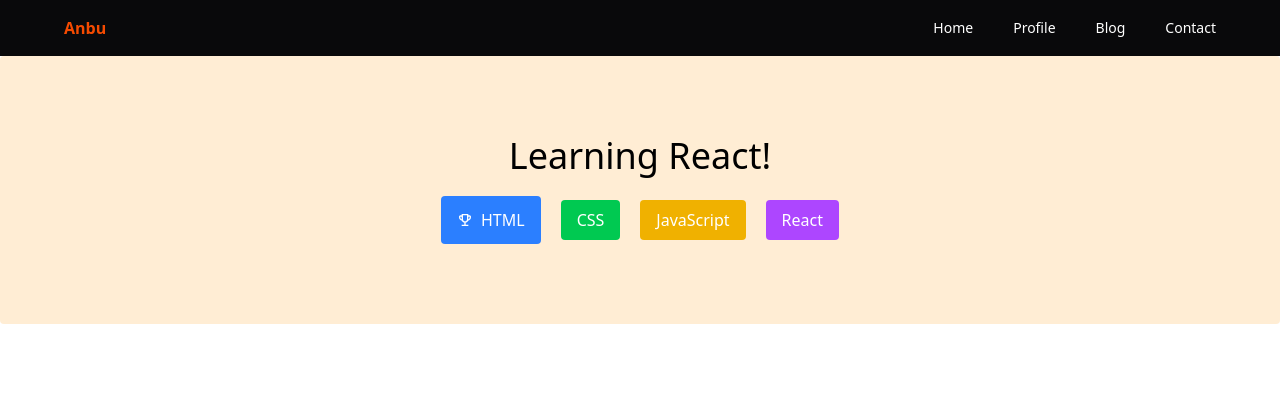
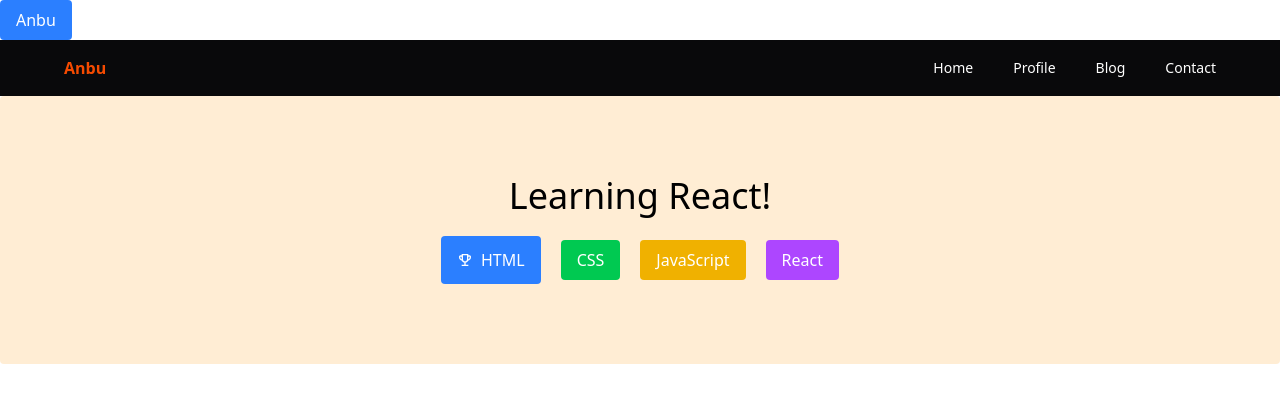
Before and after one commit to anburocky3/teaching-in-react, a React (Vite) app: page / in a window 1280 px wide. Shown: the top 402 px of the page. Built offline with nearby package versions, Linux system fonts and the light colour scheme.

Commit message:
day3: what is react state?

```diff
--- a/src/App.jsx
+++ b/src/App.jsx
@@ -1,10 +1,31 @@
 import Header from "./components/Header";
 import Footer from "./components/Footer";
 import BadgeItem from "./components/BadgeItem";
+import { useState } from "react";
 
 function AppPage() {
+  // const myName = useState();
+  // const myName[0] = Get value
+  // const myName[1] = Set value
+
+  const [myName, SetMyName] = useState();
+
+  function ChangeMyName() {
+    // how to save a name in the state
+    SetMyName("Anbuselvan");
+  }
+
+  console.log(myName);
   return (
     <>
+      <button
+        onClick={ChangeMyName}
+        className="bg-blue-500 text-white px-4 py-2 rounded"
+      >
+        Anbu
+      </button>
+
+      <h1>{myName}</h1>
       <Header />
       <div className="bg-orange-100 rounded text-black p-20">
         <h1 className="text-4xl text-center">Learning React!</h1>
@@ -26,15 +47,8 @@ function AppPage() {
           <BadgeItem skill="CSS" color="green" />
           <BadgeItem skill="JavaScript" color="yellow" />
           <BadgeItem skill="React" color="purple" />
-
-          {/* <BadgeItem skill="HTML" color="#0000FF" />
-          <BadgeItem skill="CSS" color="#00FF00" />
-          <BadgeItem skill="JavaScript" color="#FFFF00" />
-          <BadgeItem skill="React" color="#800080" />
-          <BadgeItem skill="PHP" color="#FFC0CB" /> */}
         </ul>
       </div>
-      {/* <Footer /> */}
     </>
   );
 }
--- a/src/components/BadgeItem.jsx
+++ b/src/components/BadgeItem.jsx
@@ -1,5 +1,5 @@
 const BadgeItem = (prop) => {
-  console.log(prop);
+  // console.log(prop);
   // console.log(prop.skill);
 
   let badgeColor = "bg-gray-500"; // Default color
```
